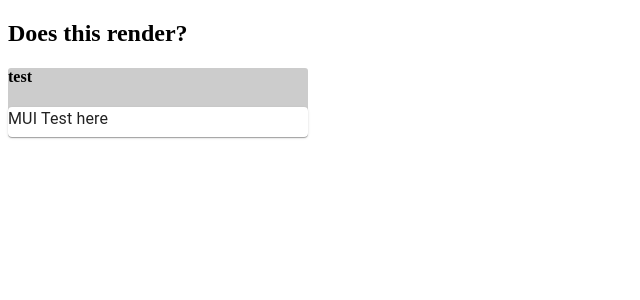
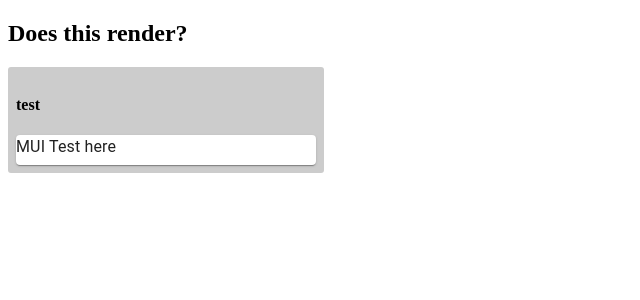
Before and after one commit to ColinSand/trello_clone, a React (Create React App) app: page / in a window 1280 px wide. Shown: the top 300 px of the page, without its empty margins (0-640 px from the left). Built offline with nearby package versions, Linux system fonts and the light colour scheme.

Commit message:
Adds basic listsReducer

```diff
--- a/src/components/TrelloList.js
+++ b/src/components/TrelloList.js
@@ -11,6 +11,11 @@ const TrelloList = ({ title }) => {
 };
 
 const styles = {
-  container: { backgroundColor: "#ccc", borderRadius: 3, width: 300 },
+  container: {
+    backgroundColor: "#ccc",
+    borderRadius: 3,
+    width: 300,
+    padding: 8,
+  },
 };
 export default TrelloList;
```
Also changed, not shown: src/reducers/listsReducer.js (added, +24 -0 lines).
